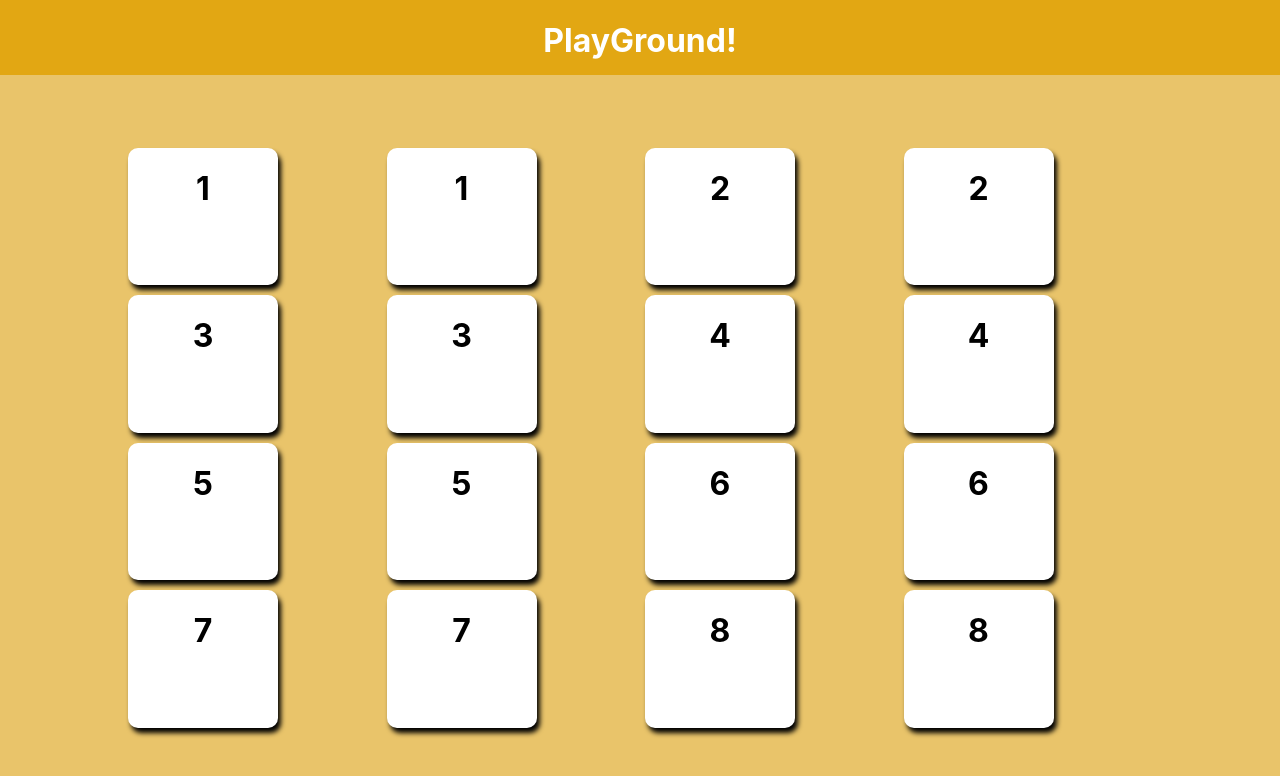
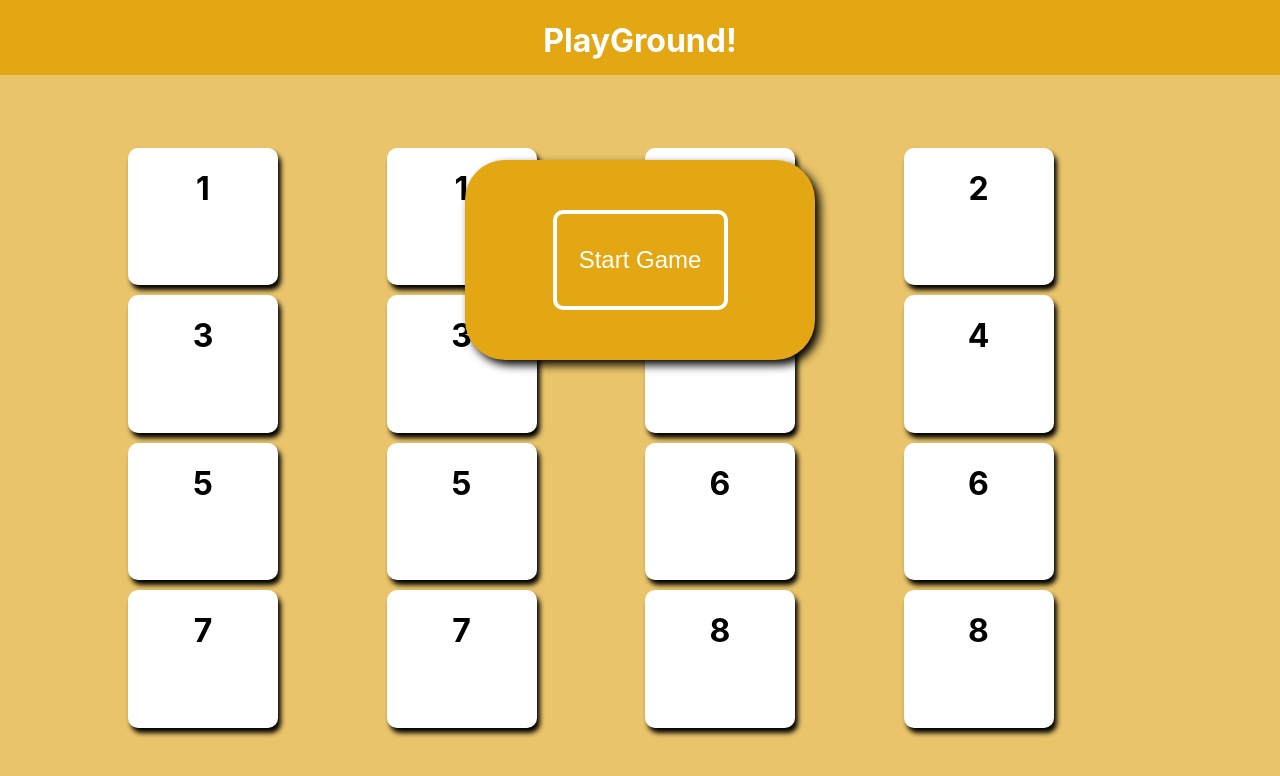
Before and after one commit to federico-palma/playground, a React (Create React App) app: page /Memory-Match in a window 1280 px wide. Shown: the top 776 px of the page. Built offline with nearby package versions, Linux system fonts and the light colour scheme; the HTML template or start-up script is replaced by a standard one.

Commit message:
Add start game modal menu

```diff
--- /dev/null
+++ b/src/Pages/Memory-MatchPage/Components/StartGameModal.js
@@ -0,0 +1,11 @@
+import classes from "../Memory-Match.module.css"
+
+const StartGameModal = () => {
+    return (
+        <div className={classes["start-game-modal"]}>
+            <button className={classes["start-game-btn"]}>Start Game</button>
+        </div>
+    );
+}
+
+export default StartGameModal;
--- a/src/Pages/Memory-MatchPage/Memory-Match.module.css
+++ b/src/Pages/Memory-MatchPage/Memory-Match.module.css
@@ -19,6 +19,38 @@
   gap: 10px;
   justify-content: center;
   align-items: center;
+}
+
+/* Start Game modal */
+.start-game-modal {
+  position: absolute;
+  top: 20%;
+  left: 50%;
+  transform: translateX(-50%);
+  width: 350px;
+  height: 200px;
+  background-color: #e2a713;
+  display: flex;
+  align-items: center;
+  justify-content: center;
+  border-radius: 40px;
+  box-shadow: 5px 5px 10px black;
+}
+
+.start-game-btn {
+  background-color: #e2a713;
+  border: 4px solid white;
+  color: white;
+  border-radius: 10px;
+  height: 50%;
+  width: 50%;
+  font-size: 1.5rem;
+  cursor: pointer;
+  transition: all 0.2s ease-in-out;
+}
+
+.start-game-btn:active {
+  transform: scale(90%);
 }
 
 /* Memory Card */
@@ -44,5 +76,4 @@
 .hidden {
   visibility: hidden;
   /* color: green; */
-
 }
--- a/src/Pages/Memory-MatchPage/Memory-MatchPage.js
+++ b/src/Pages/Memory-MatchPage/Memory-MatchPage.js
@@ -1,5 +1,6 @@
 import { useEffect, useState } from "react";
 import MemoryCard from "./Components/MemoryCard";
+import StartGameModal from "./Components/StartGameModal";
 import classes from "./Memory-Match.module.css";
 
 const MemoryMatchPage = () => {
@@ -26,7 +27,7 @@ const MemoryMatchPage = () => {
     { id: "8b", symbol: 8, isTurned: false },
   ]);
 
-  //   const [isPlaying, setIsPlaying] = useState(false);
+    const [isPlaying, setIsPlaying] = useState(false);
 
   const handleTurnCard = (index) => {
     let tempArray = cardArrayState;
@@ -37,6 +38,7 @@ const MemoryMatchPage = () => {
   return (
     <div className={classes.background}>
       <main className={classes["card-table"]}>
+          {!isPlaying && <StartGameModal />}
         {cardArrayState.map((elem, i) => {
           return (
             <MemoryCard
```
Lines whose indentation alone changed are shown as unchanged.
